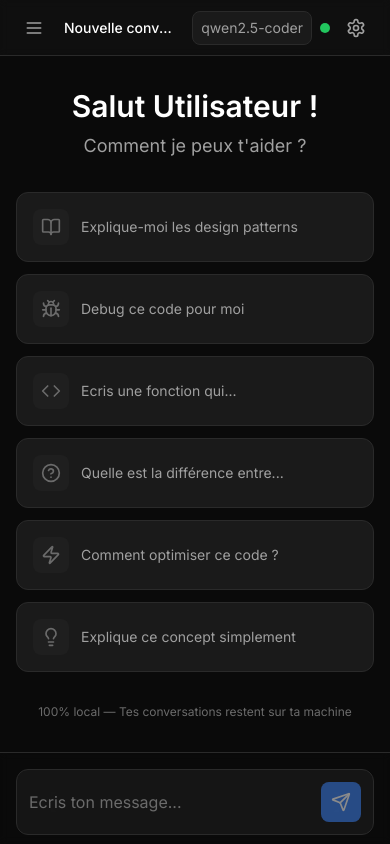
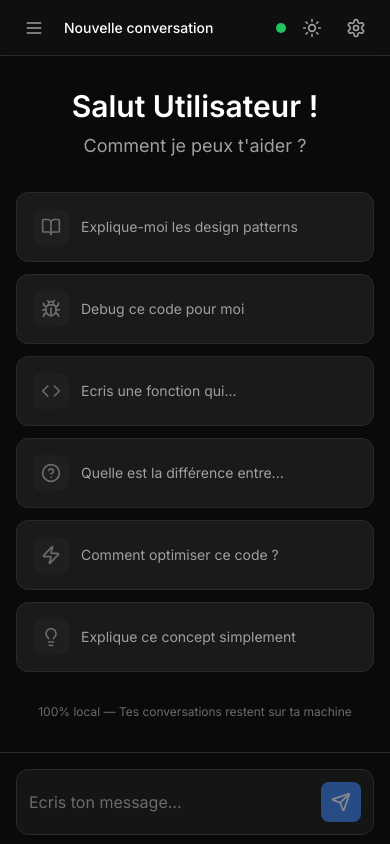
Before and after one commit to tomlefb/IALocal, a React (Vite) app: page / in a window 390 px wide. Built offline with nearby package versions, Linux system fonts and the light colour scheme; no server answers.

Commit message:
feat(ui): correction bug version mobile

```diff
--- a/src/App.tsx
+++ b/src/App.tsx
@@ -14,12 +14,11 @@ import { cn } from '@/utils';
 
 function App() {
   const [isSettingsOpen, setIsSettingsOpen] = useState(false);
-  const [sidebarKey, setSidebarKey] = useState(0);
 
   // Stores
   const { setActiveConversation, getActiveConversation } = useChatStore();
   const { isConnected, isChecking, error, checkConnection } = useConnectionStore();
-  const { userName, ollamaUrl } = useSettingsStore();
+  const { userName, ollamaUrl, theme } = useSettingsStore();
 
   // Hook de chat
   const { sendMessage, stopGeneration, regenerateLastResponse, isGenerating } = useChat();
@@ -33,13 +32,21 @@ function App() {
     checkConnection();
   }, [checkConnection]);
 
+  // Applique le thème au document
+  useEffect(() => {
+    const root = document.documentElement;
+    if (theme === 'dark') {
+      root.classList.add('dark');
+      root.classList.remove('light');
+    } else {
+      root.classList.add('light');
+      root.classList.remove('dark');
+    }
+  }, [theme]);
+
   // Handlers
   const handleOpenSettings = () => {
     setIsSettingsOpen(true);
-  };
-
-  const handleCloseSidebar = () => {
-    setSidebarKey((prev) => prev + 1);
   };
 
   const handleNewChat = () => {
@@ -176,8 +183,7 @@ function App() {
       <Layout
         sidebar={
           <Sidebar
-            key={sidebarKey}
-            onClose={handleCloseSidebar}
+            onClose={() => {}}
             onNewChat={handleNewChat}
           />
         }
--- a/src/components/layout/Header.tsx
+++ b/src/components/layout/Header.tsx
@@ -1,7 +1,8 @@
-import { Menu, Settings, Shield } from 'lucide-react';
+import { Menu, Settings, Sun, Moon } from 'lucide-react';
 import { useChatStore } from '@/stores/chatStore';
 import { useConnectionStore } from '@/stores/connectionStore';
-import { IconButton, Badge } from '@/components/ui';
+import { useSettingsStore } from '@/stores/settingsStore';
+import { IconButton } from '@/components/ui';
 import { cn, DEFAULT_MODEL } from '@/utils';
 
 export interface HeaderProps {
@@ -12,11 +13,17 @@ export interface HeaderProps {
 export function Header({ onOpenSettings, onToggleSidebar }: HeaderProps) {
   const activeConversation = useChatStore((state) => state.getActiveConversation());
   const { isConnected } = useConnectionStore();
+  const { theme, updateSettings } = useSettingsStore();
 
   const title = activeConversation?.title || 'Nouvelle conversation';
 
   // Nom court du modèle pour l'affichage
   const modelDisplayName = DEFAULT_MODEL.split(':')[0];
+
+  // Toggle theme
+  const toggleTheme = () => {
+    updateSettings({ theme: theme === 'dark' ? 'light' : 'dark' });
+  };
 
   return (
     <header
@@ -42,12 +49,12 @@ export function Header({ onOpenSettings, onToggleSidebar }: HeaderProps) {
         </h1>
       </div>
 
-      {/* Droite : Modèle, Badge, Connexion, Settings */}
+      {/* Droite : Modèle, Connexion, Theme, Settings */}
       <div className="flex items-center gap-2 md:gap-3 flex-shrink-0">
         {/* Nom du modèle */}
         <div
           className={cn(
-            'px-2 py-1.5 rounded-lg',
+            'hidden sm:block px-2 py-1.5 rounded-lg',
             'bg-surface border border-border-subtle',
             'text-sm text-text-secondary',
             'max-w-[140px] md:max-w-[200px]'
@@ -57,11 +64,6 @@ export function Header({ onOpenSettings, onToggleSidebar }: HeaderProps) {
           <span className="truncate block">{modelDisplayName}</span>
         </div>
 
-        {/* Badge 100% Local */}
-        <Badge variant="success" icon={Shield} className="hidden sm:inline-flex">
-          100% Local
-        </Badge>
-
         {/* Indicateur de connexion */}
         <div
           className={cn(
@@ -70,6 +72,13 @@ export function Header({ onOpenSettings, onToggleSidebar }: HeaderProps) {
             isConnected ? 'bg-success' : 'bg-error'
           )}
           title={isConnected ? 'Connecté à Ollama' : 'Non connecté'}
+        />
+
+        {/* Toggle theme */}
+        <IconButton
+          icon={theme === 'dark' ? Sun : Moon}
+          onClick={toggleTheme}
+          tooltip={theme === 'dark' ? 'Mode clair' : 'Mode sombre'}
         />
 
         {/* Bouton paramètres */}
--- a/src/components/layout/Layout.tsx
+++ b/src/components/layout/Layout.tsx
@@ -1,4 +1,4 @@
-import { useState, type ReactNode } from 'react';
+import { useState, type ReactNode, cloneElement, isValidElement } from 'react';
 import { cn } from '@/utils';
 import { SIDEBAR_WIDTH } from '@/utils/constants';
 import { Header } from './Header';
@@ -20,6 +20,13 @@ export function Layout({ children, sidebar, onOpenSettings }: LayoutProps) {
     setIsSidebarOpen(false);
   };
 
+  // Clone sidebar element to inject closeSidebar function
+  const sidebarWithClose = isValidElement(sidebar)
+    ? cloneElement(sidebar as React.ReactElement<{ onClose?: () => void }>, {
+        onClose: closeSidebar,
+      })
+    : sidebar;
+
   return (
     <div className="h-screen flex overflow-hidden bg-bg-primary">
       {/* Sidebar - Desktop */}
@@ -30,7 +37,7 @@ export function Layout({ children, sidebar, onOpenSettings }: LayoutProps) {
         )}
         style={{ width: SIDEBAR_WIDTH }}
       >
-        {sidebar}
+        {sidebarWithClose}
       </aside>
 
       {/* Sidebar - Mobile Overlay */}
@@ -52,7 +59,7 @@ export function Layout({ children, sidebar, onOpenSettings }: LayoutProps) {
             )}
             style={{ width: SIDEBAR_WIDTH }}
           >
-            {sidebar}
+            {sidebarWithClose}
           </aside>
         </>
       )}
--- a/src/components/settings/SettingsModal.tsx
+++ b/src/components/settings/SettingsModal.tsx
@@ -80,7 +80,7 @@ export function SettingsModal({ isOpen, onClose }: SettingsModalProps) {
                 type="text"
                 value={ollamaUrl}
                 onChange={(e) => updateSettings({ ollamaUrl: e.target.value })}
-                className="input flex-1"
+                className="input flex-1 min-w-0"
                 placeholder="http://localhost:11434"
               />
               <Button
@@ -88,7 +88,7 @@ export function SettingsModal({ isOpen, onClose }: SettingsModalProps) {
                 size="sm"
                 onClick={handleTestConnection}
                 disabled={connectionTestStatus === 'testing'}
-                className="whitespace-nowrap"
+                className="flex-shrink-0 px-3"
               >
                 {connectionTestStatus === 'testing' && (
                   <Loader2 className="h-4 w-4 animate-spin" />
@@ -99,10 +99,10 @@ export function SettingsModal({ isOpen, onClose }: SettingsModalProps) {
                 {connectionTestStatus === 'error' && (
                   <XCircle className="h-4 w-4 text-error" />
                 )}
-                {connectionTestStatus === 'idle' && 'Tester'}
-                {connectionTestStatus === 'testing' && 'Test...'}
+                {connectionTestStatus === 'idle' && 'Test'}
+                {connectionTestStatus === 'testing' && '...'}
                 {connectionTestStatus === 'success' && 'OK'}
-                {connectionTestStatus === 'error' && 'Erreur'}
+                {connectionTestStatus === 'error' && 'Err'}
               </Button>
             </div>
           </div>
--- a/src/components/sidebar/ConversationItem.tsx
+++ b/src/components/sidebar/ConversationItem.tsx
@@ -123,13 +123,13 @@ export function ConversationItem({
       {/* Date relative */}
       <span className="text-xs text-text-tertiary">{relativeTime}</span>
 
-      {/* Actions au hover */}
+      {/* Actions au hover (desktop) ou toujours visible sur mobile */}
       {!isEditing && (
         <div
           className={cn(
             'absolute right-2 top-1/2 -translate-y-1/2',
             'flex items-center gap-0.5',
-            'opacity-0 group-hover:opacity-100',
+            'md:opacity-0 md:group-hover:opacity-100',
             'transition-opacity duration-200'
           )}
         >
--- a/src/components/sidebar/Sidebar.tsx
+++ b/src/components/sidebar/Sidebar.tsx
@@ -32,7 +32,7 @@ export function Sidebar({ onClose, onNewChat }: SidebarProps) {
           <div className="p-1.5 rounded-lg bg-accent/10">
             <Bot className="h-5 w-5 text-accent" />
           </div>
-          <span className="font-semibold text-text-primary">IA Locale</span>
+          <span className="font-semibold text-text-primary">IA Privée</span>
         </div>
 
         {/* Bouton fermer (mobile only) */}
@@ -68,7 +68,7 @@ export function Sidebar({ onClose, onNewChat }: SidebarProps) {
           'text-xs text-text-tertiary text-center'
         )}
       >
-        v1.0.0 — 100% local
+        v1.0.0
       </div>
     </div>
   );
--- a/tailwind.config.js
+++ b/tailwind.config.js
@@ -7,35 +7,29 @@ export default {
   theme: {
     extend: {
       colors: {
-        // Fond
-        'bg-primary': '#0a0a0a',
-        'bg-secondary': '#141414',
-        'bg-tertiary': '#1f1f1f',
+        // Utilise les CSS variables pour le theming (rgb format pour opacity support)
+        'bg-primary': 'rgb(var(--bg-primary-rgb) / <alpha-value>)',
+        'bg-secondary': 'rgb(var(--bg-secondary-rgb) / <alpha-value>)',
+        'bg-tertiary': 'rgb(var(--bg-tertiary-rgb) / <alpha-value>)',
 
-        // Surfaces (cards, modals)
-        'surface': '#1a1a1a',
-        'surface-hover': '#252525',
-        'surface-active': '#2f2f2f',
+        'surface': 'rgb(var(--surface-rgb) / <alpha-value>)',
+        'surface-hover': 'rgb(var(--surface-hover-rgb) / <alpha-value>)',
+        'surface-active': 'rgb(var(--surface-active-rgb) / <alpha-value>)',
 
-        // Bordures
-        'border-subtle': '#2a2a2a',
-        'border-default': '#3a3a3a',
+        'border-subtle': 'rgb(var(--border-subtle-rgb) / <alpha-value>)',
+        'border-default': 'rgb(var(--border-default-rgb) / <alpha-value>)',
 
-        // Texte
-        'text-primary': '#ffffff',
-        'text-secondary': '#a0a0a0',
-        'text-tertiary': '#6b6b6b',
+        'text-primary': 'rgb(var(--text-primary-rgb) / <alpha-value>)',
+        'text-secondary': 'rgb(var(--text-secondary-rgb) / <alpha-value>)',
+        'text-tertiary': 'rgb(var(--text-tertiary-rgb) / <alpha-value>)',
 
-        // Accent
         'accent': '#3b82f6',
         'accent-hover': '#2563eb',
         'accent-subtle': 'rgba(59, 130, 246, 0.1)',
 
-        // Bulles de chat
         'bubble-user': '#3b82f6',
-        'bubble-assistant': '#2a2a2a',
+        'bubble-assistant': 'rgb(var(--bubble-assistant-rgb) / <alpha-value>)',
 
-        // Status
         'success': '#22c55e',
         'error': '#ef4444',
         'warning': '#f59e0b',
```
Also changed, not shown: src/index.css (+37 -2 lines).
